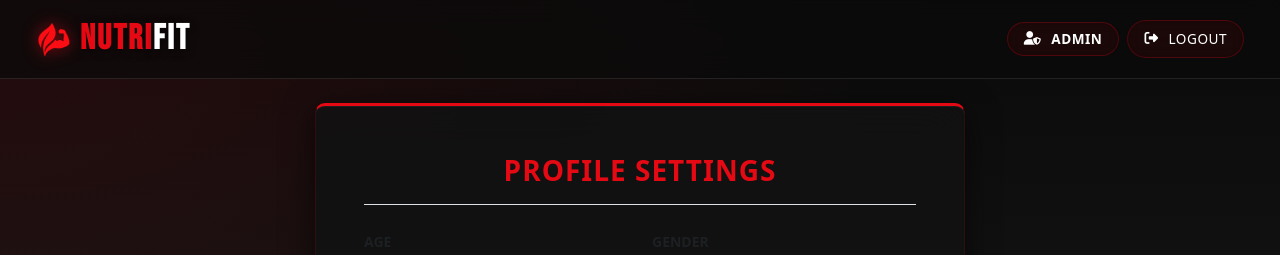
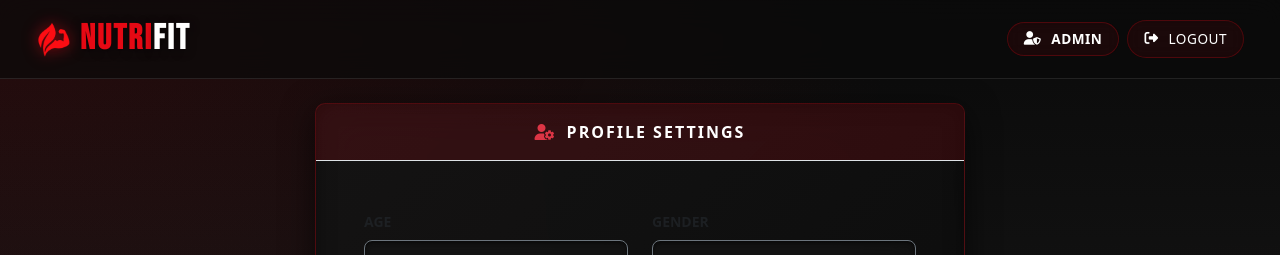
Before and after one commit to hrushi-17/NutriFit, a React (Create React App) app in the folder frontend/nutrifit-ui/: page /profile in a window 1280 px wide. Shown: the top 255 px of the page. Built offline with nearby package versions, Linux system fonts and the light colour scheme; no server answers; sample sign-in values are in the browser's storage.

Commit message:
style: update Profile ui to match premium glass panels with standard header

```diff
--- a/frontend/nutrifit-ui/src/pages/Profile.js
+++ b/frontend/nutrifit-ui/src/pages/Profile.js
@@ -62,19 +62,20 @@ export default function Profile() {
       style={{ minHeight: "calc(100vh - 56px)", background: "transparent" }}
     >
       <div className="d-flex justify-content-center">
-        <div className="glass-panel p-4 p-md-5 w-100" style={{ maxWidth: "650px", borderTop: "3px solid #e50914" }}>
+        <div className="glass-panel w-100 p-0 overflow-hidden d-flex flex-column" style={{ maxWidth: "650px", background: "linear-gradient(135deg, rgba(20,20,20,0.9), rgba(10,10,10,0.95))", border: "1px solid rgba(229,9,20,0.3)", boxShadow: "0 8px 32px rgba(0,0,0,0.6), inset 0 0 20px rgba(0,0,0,0.4)" }}>
+          <div className="fw-bold px-4 py-3 text-white border-bottom" style={{ background: "rgba(229,9,20,0.15)", borderColor: "rgba(229,9,20,0.4)", letterSpacing: "2px", fontSize: "1rem", textTransform: "uppercase", display: "flex", alignItems: "center", justifyContent: "center", gap: "10px" }}>
+            <i className="fa-solid fa-user-gear text-danger"></i> Profile Settings
+          </div>
+
+          <div className="card-body p-4 p-md-5">
 
             {/* Message Display */}
             {msg && (
-            <div className={`premium-alert ${msg.startsWith("✅") ? "premium-alert-success" : "premium-alert-error"}`}>
+              <div className={`premium-alert mb-4 ${msg.startsWith("✅") ? "premium-alert-success" : "premium-alert-error"}`}>
                 <i className={`fa-solid ${msg.startsWith("✅") ? "fa-circle-check" : "fa-circle-exclamation"}`}></i>
                 {msg.replace("✅ ", "").replace("❌ ", "")}
               </div>
             )}
-
-          <h3 className="text-center mb-4 fw-bold text-uppercase border-bottom pb-3" style={{ color: "#e50914", letterSpacing: "1px", borderColor: "rgba(229, 9, 20, 0.3)" }}>
-            Profile Settings
-          </h3>
 
             <div className="row g-4">
               {/* Age & Gender */}
@@ -188,5 +189,6 @@ export default function Profile() {
           </div>
         </div>
       </div>
+    </div>
   );
 }
```
Lines whose indentation alone changed are shown as unchanged.
